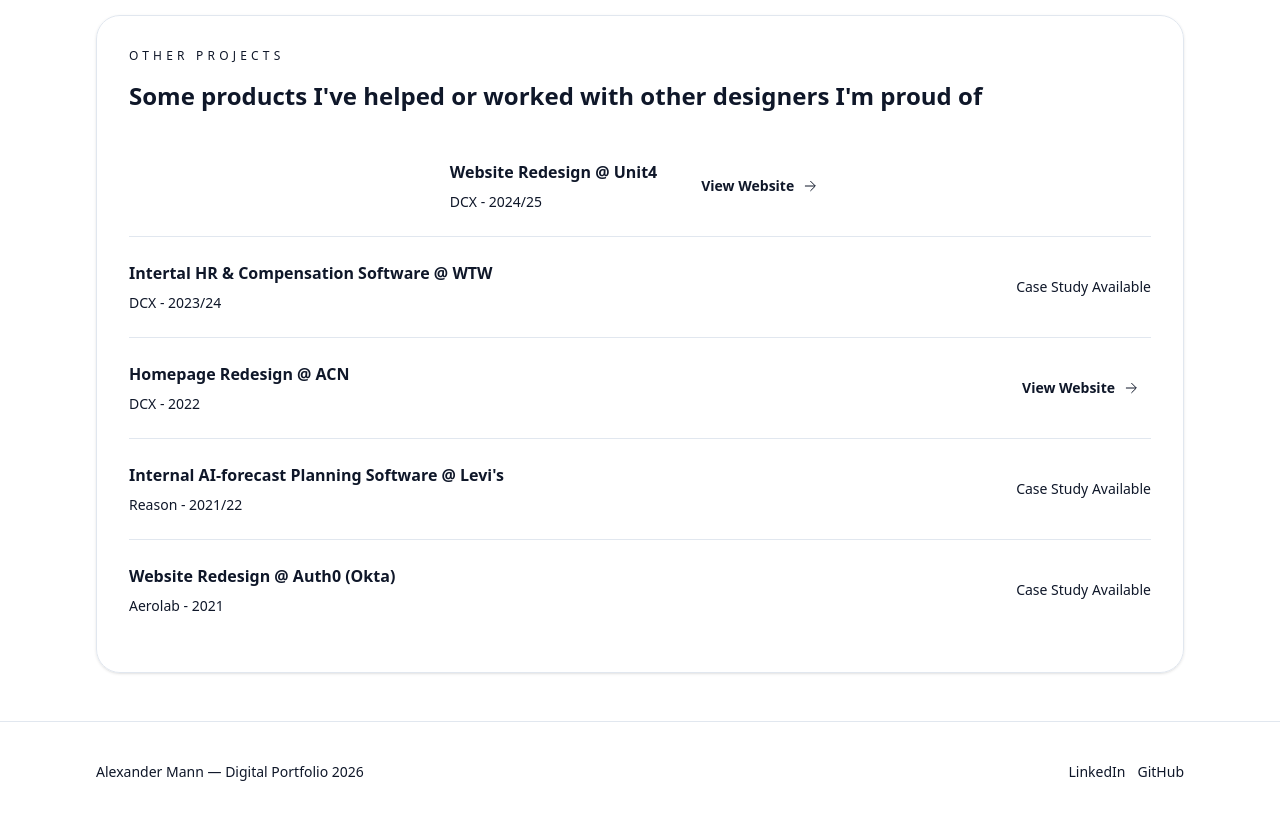
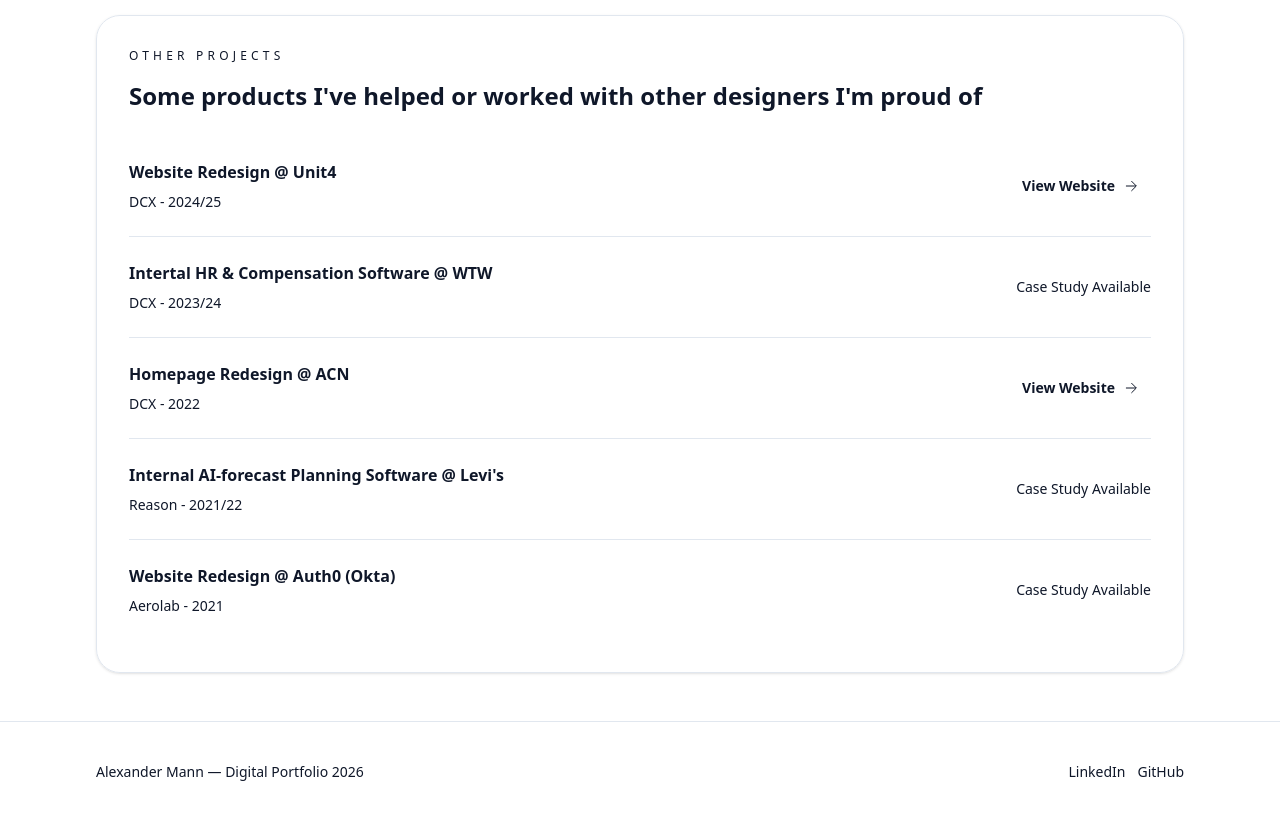
Before and after one commit to alex-mann-23/portfolio-xander, a Next.js app in the folder next-app/: page / in a window 1280 px wide. Shown: the part 2060-2880 px from the top of the page. Built offline with nearby package versions, Linux system fonts and the light colour scheme.

Commit message:
Updated preview mode keys in prerender manifest, added new image cache files, removed obsolete images, and made CSS adjustments for layout consistency in the HomePage component.

```diff
--- a/next-app/src/app/page.tsx
+++ b/next-app/src/app/page.tsx
@@ -85,7 +85,7 @@
           </h2>
         </div>
         <div className="mt-6 divide-y divide-border/60">
-          <div className="flex flex-col gap-4 py-6 sm:flex-row sm:items-center sm:justify-center sm:gap-8">
+          <div className="flex flex-col gap-4 py-6 sm:flex-row sm:items-center sm:justify-between sm:gap-0">
             <div className="space-y-2">
               <p className="text-base font-semibold">Website Redesign @ Unit4</p>
               <p className="text-sm text-muted-foreground">DCX - 2024/25</p>
```
